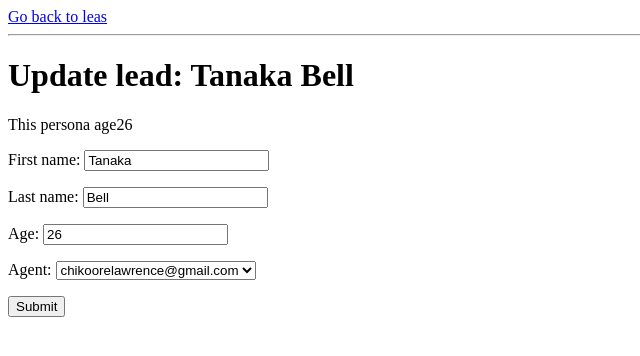
After one commit to Lawrence-T-Chikoore/Customer-relationship-management-CRM-, a Django app: page /leads/7/update/ in a window 1280 px wide. The commit adds this page. Shown: the top 356 px of the page, without its empty margins (0-640 px from the left). Run offline with Django 3.2, Linux system fonts and the light colour scheme; data comes from the database, SQL or seed files in the repository; both versions use the stored data as it was after the commit.

Commit message:
new version

```diff
--- a/leads/forms.py
+++ b/leads/forms.py
@@ -1,5 +1,11 @@
 from django import forms
 from .models import Lead
+
+
+class LeadForm(forms.Form):
+    first_name = forms.CharField()
+    last_name = forms.CharField()
+    age = forms.IntegerField(min_value=0)
 
 
 class LeadModelForm(forms.ModelForm):
--- a/leads/models.py
+++ b/leads/models.py
@@ -1,9 +1,19 @@
 from django.db import models
 from django.contrib.auth.models import AbstractUser
+from django.core.exceptions import ValidationError
+from django.utils.translation import gettext_lazy as _
 
 
 class User(AbstractUser):
     pass
+
+
+def my_year_validator(value):
+    if value < 0:
+        raise ValidationError(
+            _('%(value)s is not an even number'),
+            params={'value': value},
+        )
 
 
 class Lead(models.Model):
--- a/leads/templates/leads/lead_deatails.html
+++ b/leads/templates/leads/lead_deatails.html
@@ -16,6 +16,9 @@
 <p>This persona age{{ lead.age }}</p>
 
 <p>This persona agent{{ lead.agent }}</p>
+<hr/>
+<a href="/leads/{{ lead.pk }}/update/">Update</a>
+<a href="/leads/{{ lead.pk }}/delete/">Delete</a>
 
 </body>
 </html>
--- /dev/null
+++ b/leads/templates/leads/lead_update.html
@@ -0,0 +1,20 @@
+<!DOCTYPE html>
+<html lang="en">
+<head>
+    <meta charset="UTF-8">
+    <title>Title</title>
+
+</head>
+<body>
+<a href="/leads">Go back to leas</a>
+<hr>
+<h1>Update lead: {{ lead.first_name }}  {{ lead.last_name }}</h1>
+<p>This persona age{{ lead.age }}</p>
+<form method="post">
+    {% csrf_token %}
+    {{ form.as_p }}
+    <button type="submit">Submit</button>
+</form>
+
+</body>
+</html>
--- a/leads/urls.py
+++ b/leads/urls.py
@@ -1,5 +1,5 @@
 from django.urls import path
-from .views import lead_list, lead_detail,lead_create
+from .views import lead_list, lead_detail,lead_create,lead_update,lead_delete
 
 app_name = "leads"
 
@@ -7,4 +7,7 @@ urlpatterns = [
     path('',lead_list),
     path('<int:pk>/',lead_detail),
     path('create/',lead_create),
+    path('<int:pk>/update/',lead_update),
+    path('<int:pk>/delete/',lead_delete),
+
 ]
--- a/leads/views.py
+++ b/leads/views.py
@@ -19,6 +19,7 @@ def lead_detail(request, pk):
     }
     return render(request, "leads/lead_deatails.html",context)
 
+
 def lead_create(request):
     form = LeadModelForm()
     if request.method == "POST":
@@ -31,6 +32,26 @@ def lead_create(request):
     }
     return render(request, "leads/lead_create.html",context)
 
+
+def lead_update(request, pk):
+    lead = Lead.objects.get(id=pk)
+    form = LeadModelForm(instance=lead)
+    if request.method == "POST":
+        form = LeadModelForm(request.POST, instance=lead)
+        if form.is_valid():
+            form.save()
+            return redirect("/leads")
+    context = {
+        "form": form,
+        "lead": lead
+    }
+    return render(request, "leads/lead_update.html",context)
+
+
+def lead_delete(request,pk):
+        lead = Lead.objects.get(id=pk)
+        lead.delete()
+        return redirect("/leads")
 
 # def lead_create(request):
 #     form = LeadModelForm()
```
Also changed, not shown: db.sqlite3, leads/migrations/0003_auto_20220227_1947.py (added), leads/migrations/0004_auto_20220227_1959.py (added), leads/migrations/0005_auto_20220302_1915.py (added).
